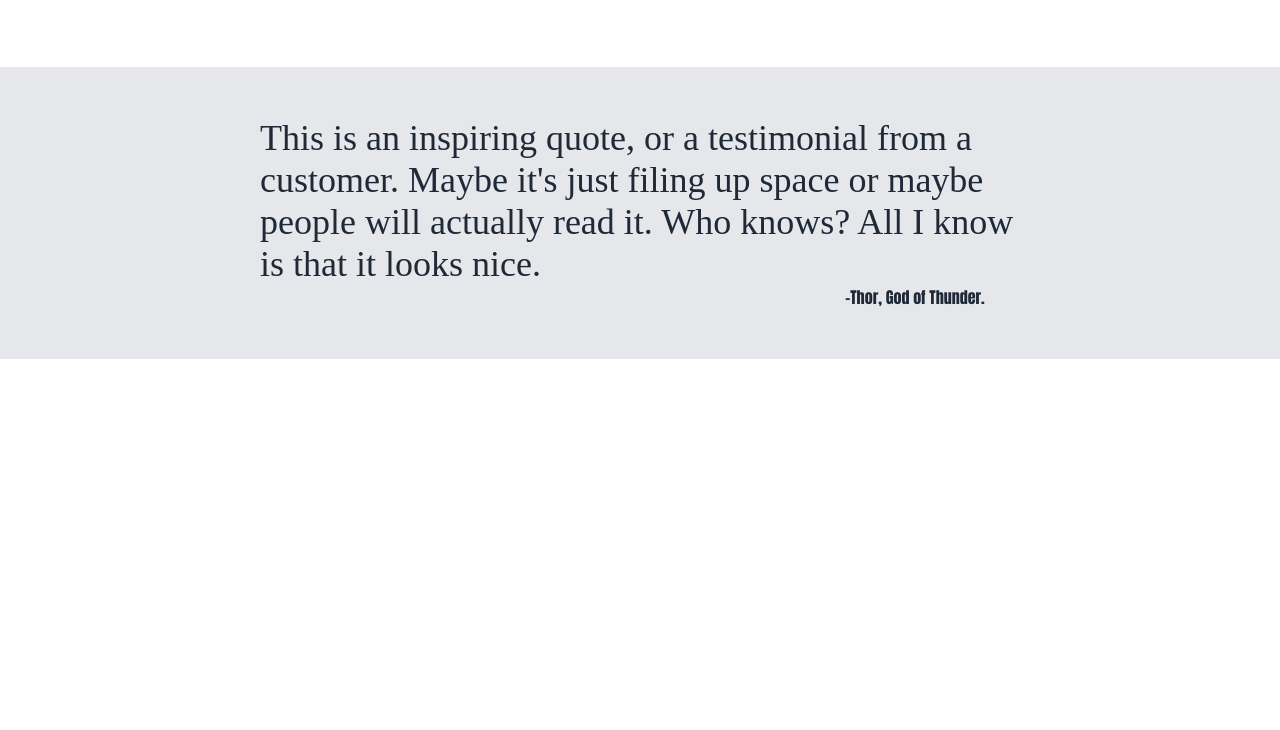
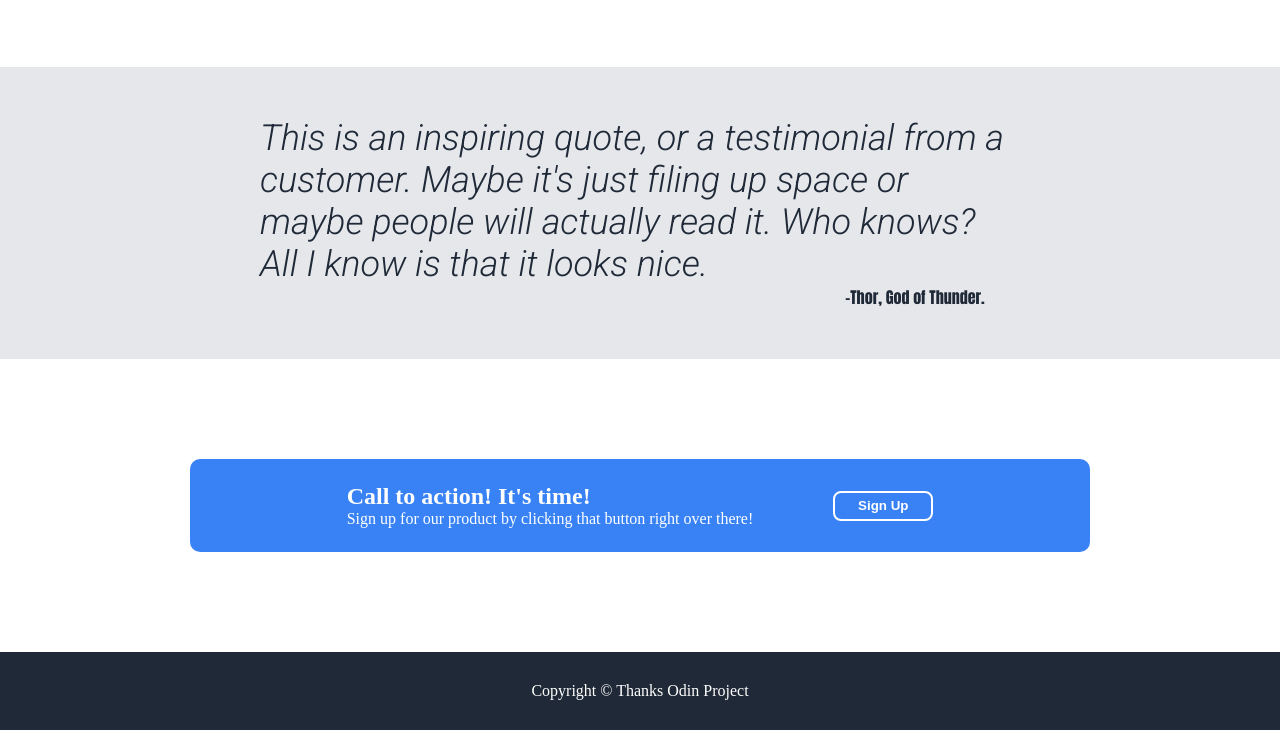
Before and after one commit to Franklingif/landing-page, a plain HTML site: page index.html in a window 1280 px wide. Shown: the part 683-1413 px from the top of the page. Before the commit the page ends 1042 px from the top, so only its background shows below. Drawn offline with Linux system fonts and the light colour scheme.

Commit message:
The project is completed
I finally fnished the project. And I found out how to import the light italic style at the end. Thanks Odin Project.

```diff
--- a/index.html
+++ b/index.html
@@ -53,5 +53,17 @@
             <div class="quote-text">This is an inspiring quote, or a testimonial from a customer. Maybe it's just filing up space or maybe people will actually read it. Who knows? All I know is that it looks nice.</div>
             <div class="author">-Thor, God of Thunder.</div>
         </div>
+
+        <div class="sign-up">
+            <div class="sign-up-text">
+                <div class="call">Call to action! It's time!</div>
+                <div class="call-text">Sign up for our product by clicking that button right over there!</div>
+            </div>
+            <button class="sign-up-button">Sign Up</button>
+        </div>
+
+        <div class="footer">
+            <div>Copyright © Thanks Odin Project</div>
+        </div>
     </body>
 </html>
--- a/landing_page.css
+++ b/landing_page.css
@@ -1,3 +1,5 @@
+@import url('https://fonts.googleapis.com/css2?family=Roboto:ital,wght@1,300&display=swap');
+
 body {
     margin: 0;
     display: flex;
@@ -53,7 +55,7 @@ a {
 }
 
 .first-button {
-    background: royalblue;
+    background: #3882F6;
     border: none;
     color: white;
     font-size: 14px;
@@ -114,7 +116,9 @@ a {
     color: #1F2937;
     font-weight: 300;
     max-width: 760px;
-
+    font-family: 'Roboto', sans-serif;
+    font-weight: 300;
+    font-style: italic;
 }
 
 .author {
@@ -134,3 +138,54 @@ a {
     padding-top: 50px;
     padding-bottom: 50px;
 }
+
+.sign-up{
+    background-color: #3882F6;
+    width: 480px;
+    border-radius: 10px;
+    display: flex;
+    align-items: center;
+    justify-content: center;
+    margin: 100px auto;
+    width: 900px;
+    height: 300;
+    padding-top: 24px;
+    padding-bottom: 24px;
+    gap: 80px;
+}
+
+.call {
+    color: white;
+    font-size: 24px;
+    font-weight: bold;
+}
+
+.call-text {
+    color: white;
+}
+
+.sign-up-text {
+    display: flex;
+    flex-direction: column;
+}
+
+.sign-up-button {
+    color: white;
+    background-color: #3882F6;
+    border: 2px solid white;
+    border-radius: 8px;
+    cursor: pointer;
+    font-weight: bold;
+    width: 100px;
+    height: 30px;
+}
+
+.footer {
+    background-color: #1F2937;
+    color: white;
+    display: flex;
+    align-items: center;
+    justify-content: center;
+    padding-top: 30px;
+    padding-bottom: 30px;
+}
```
